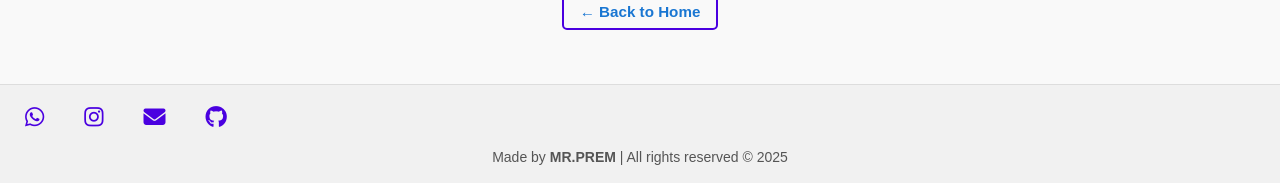
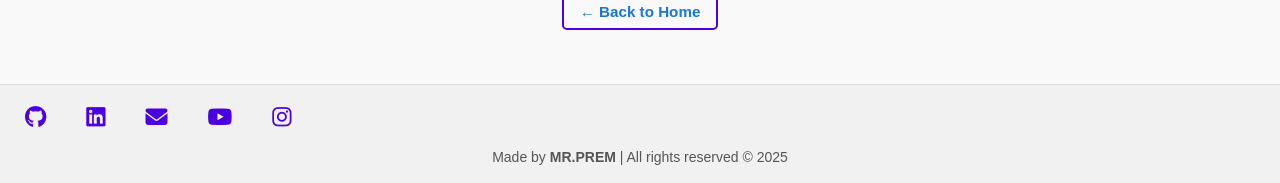
Before and after one commit to MRPREM31/My-Portfolio-, a Flask app: page /about in a window 1280 px wide. Shown: the part 857-1040 px from the top of the page. Run offline with Flask 3, Linux system fonts and the light colour scheme.

Commit message:
Last Update

```diff
--- a/templates/footer.html
+++ b/templates/footer.html
@@ -1,20 +1,26 @@
 <footer class="site-footer">
   <div class="social-links">
-    <a href="https://wa.me/qr/HMVJYHULB4RBL1" target="_blank" title="WhatsApp">
-      <i class="fab fa-whatsapp"></i>
+      <a href="https://github.com/MRPREM31" target="_blank" title="GitHub">
+      <i class="fab fa-github"></i>
     </a>
-    <a href="https://www.instagram.com/liku___pradhan?igsh=ejMzanVtbjJzOGlt" target="_blank" title="Instagram">
-      <i class="fab fa-instagram"></i>
+
+    <a href="https://www.linkedin.com/in/prem-prasad-pradhan-18472b295/" target="_blank" title="linkedin">
+      <i class="fab fa-linkedin"></i>
     </a>
-    <a href="mailto:mr.prem2006@gmail.com" title="Email">
-      <i class="fas fa-envelope"></i>
-    </a>
-    <a href="https://github.com/MRPREM31" target="_blank" title="GitHub">
-      <i class="fab fa-github"></i>
 
 
+      <a href="mailto:mr.prem2006@gmail.com" title="Email">
+     <i class="fas fa-envelope"></i>
+    </a>
 
+    <a href="https://youtube.com/@B.techPrem?si=DLQysUc8HvX8wJTI/" target="_blank" title="YouTube">
+      <i class="fab fa-youtube"></i>
     </a>
+
+
+     <a href="https://www.instagram.com/liku___pradhan?igsh=ejMzanVtbjJzOGlt" target="_blank" title="Instagram">
+     <i class="fab fa-instagram"></i>
+   </a>
   </div>
 
   <p>Made by <strong>MR.PREM</strong> | All rights reserved © 2025</p>
```
